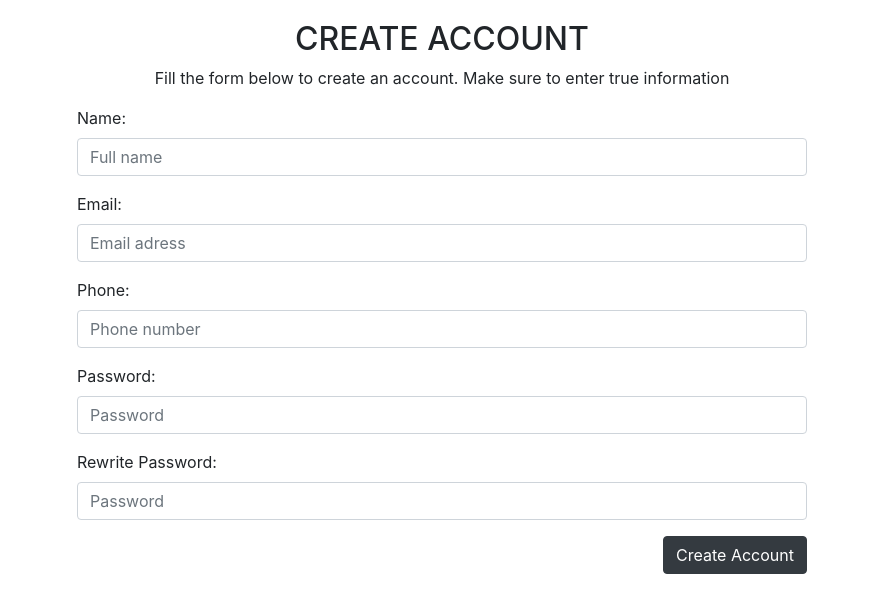
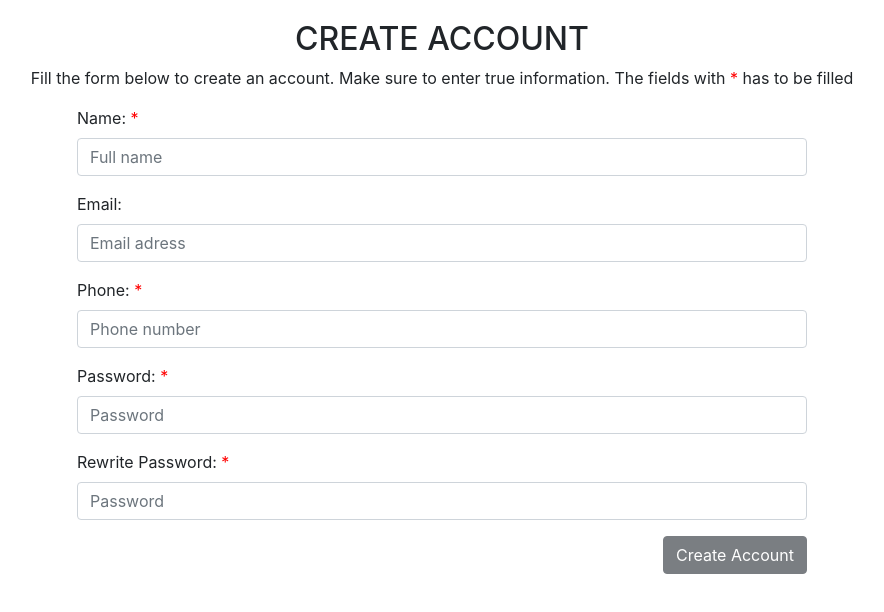
Before and after one commit to ericchingalo/shule-app, an Angular app: page /signup in a window 1280 px wide. Shown: the top 612 px of the page, without its empty margins (198-1082 px from the left). Built offline with nearby package versions, Linux system fonts and the light colour scheme.

Commit message:
refactor: 💡 added the styles for validation

```diff
--- a/src/app/components/sign-up/sign-up.component.css
+++ b/src/app/components/sign-up/sign-up.component.css
@@ -6,6 +6,10 @@
     text-align: center;
 }
 
+.required {
+    color: red;
+}
+
 #sign-up{
     float: right;
 }
--- a/src/app/components/sign-up/sign-up.component.html
+++ b/src/app/components/sign-up/sign-up.component.html
@@ -1,35 +1,45 @@
 <div class="container">
   <div class="header">
       <h2>CREATE ACCOUNT</h2>
-      <P>Fill the form below to create an account. Make sure to enter true information</P>
+      <P>Fill the form below to create an account. Make sure to enter true information. The fields with <span class="required"> *</span> has to be filled</P>
   </div>
 
   <div class="row">
     <div class="col-8 offset-2">
         <form [formGroup]="user" (ngSubmit) = "onSubmit(user)">
             <div class="form-group">
-              <label for="name">Name: </label>
+              <label for="name">Name: </label><span class="required"> *</span>
               <input type="text" class="form-control" id="name" placeholder="Full name" formControlName="name">
+              <small>
+                <div *ngIf="user.get('name').hasError('required') && user.get('name').touched " class="alert alert-danger" role="alert">
+                  Name field MUST be filled!
+                </div>
+              </small>
             </div>
             <div class="form-group">
                 <label for="email">Email: </label>
                 <input type="email" class="form-control" id="email" placeholder="Email adress" formControlName="email">
             </div>
             <div class="form-group">
-                <label for="phone">Phone: </label>
+                <label for="phone">Phone: </label><span class="required"> *</span>
                 <input type="text" class="form-control" id="phone" placeholder="Phone number" formControlName="phone">
+                <small>
+                  <div *ngIf="user.get('phone').hasError('required') && user.get('phone').touched " class="alert alert-danger" role="alert">
+                    Phone number should be of format 0*********
+                  </div>
+                </small>
             </div>
           <div formGroupName="password">
                 <div class="form-group">
-                    <label for="password">Password: </label>
+                    <label for="password">Password: </label><span class="required"> *</span>
                     <input type="password" class="form-control" id="password" placeholder="Password" formControlName="pass1">
                   </div>
                   <div class="form-group">
-                      <label for="password2">Rewrite Password: </label>
+                      <label for="password2">Rewrite Password: </label><span class="required"> *</span>
                       <input type="password" class="form-control" id="password2" placeholder="Password" formControlName="pass2">
                   </div>
             </div>
-            <button type="submit" class="btn btn-dark" id="sign-up">Create Account</button>
+            <button type="submit" class="btn btn-dark" id="sign-up" [disabled] = "user.invalid">Create Account</button>
             </form>
     </div>
   </div>
--- a/src/app/components/sign-up/sign-up.component.ts
+++ b/src/app/components/sign-up/sign-up.component.ts
@@ -1,5 +1,5 @@
 import { Component, OnInit } from '@angular/core';
-import { FormControl, FormGroup } from '@angular/forms';
+import { FormControl, FormGroup, Validators } from '@angular/forms';
 
 @Component({
   selector: 'app-sign-up',
@@ -12,14 +12,18 @@ export class SignUpComponent implements OnInit {
 
   ngOnInit() {
     this.user = new FormGroup({
-      name: new FormControl(''),
+      name: new FormControl('', Validators.required),
       email: new FormControl(''),
-      phone: new FormControl(''),
+      phone: new FormControl('', [Validators.required]),
       password: new FormGroup({
-        pass1: new FormControl(''),
-        pass2: new FormControl('')
+        pass1: new FormControl('', [Validators.minLength(4), Validators.required]),
+        pass2: new FormControl('', [Validators.minLength(4), Validators.required])
       })
-    })
-  }
+    });
+    }
+
+    onSubmit(user: any) {
+      console.log('Submit');
+    }
 
 }
```
